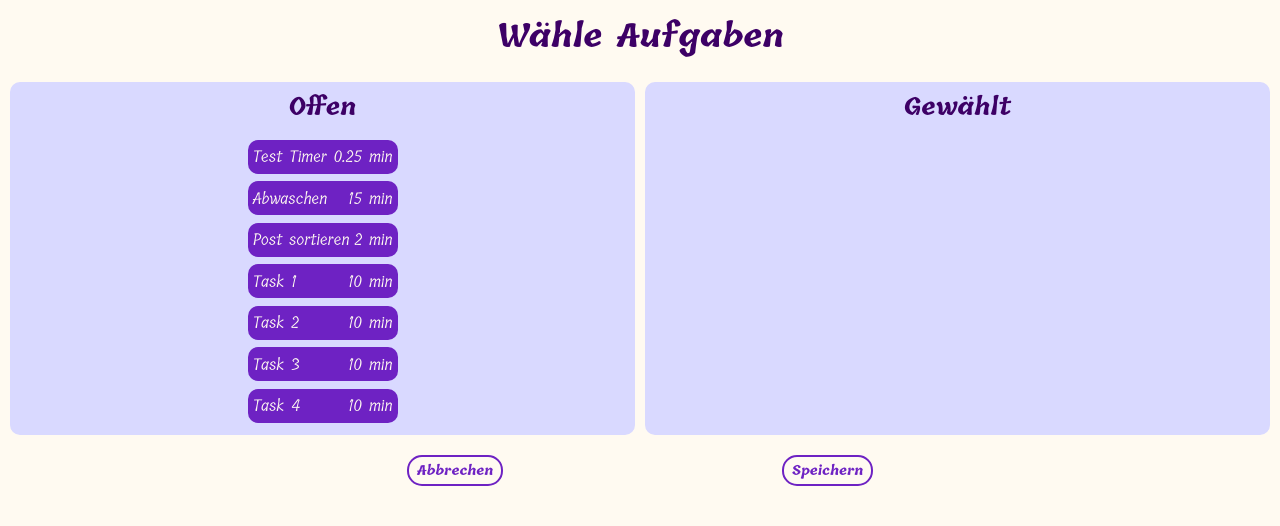
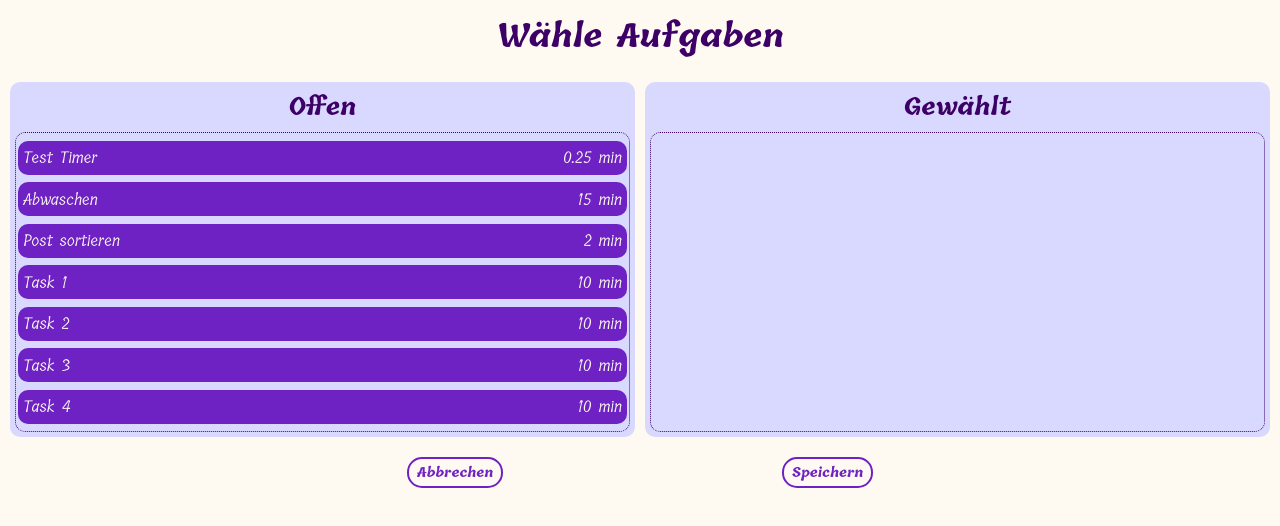
Before and after one commit to A11yship/capstone-project, a Next.js app: page /create-list in a window 1280 px wide. Shown: the top 526 px of the page. Built offline with nearby package versions, Linux system fonts and the light colour scheme.

Commit message:
Fix bugs in Drag and Drop with adding more styling

```diff
--- a/src/components/Column/Column.js
+++ b/src/components/Column/Column.js
@@ -2,7 +2,7 @@ import {Droppable} from '@hello-pangea/dnd';
 
 import Task from '../Task/Task';
 
-import StyledColumn from './StyledColumn';
+import {StyledColumn, StyledDiv} from './StyledColumn';
 
 export default function Column({column, tasks}) {
 	return (
@@ -10,12 +10,12 @@ export default function Column({column, tasks}) {
 			<h2>{column}</h2>
 			<Droppable droppableId={column}>
 				{provided => (
-					<div ref={provided.innerRef} {...provided.droppableProps}>
+					<StyledDiv ref={provided.innerRef} {...provided.droppableProps}>
 						{tasks.map((task, index) => {
 							return <Task key={task.id} task={task} index={index} />;
 						})}
 						{provided.placeholder}
-					</div>
+					</StyledDiv>
 				)}
 			</Droppable>
 		</StyledColumn>
--- a/src/components/Column/StyledColumn.js
+++ b/src/components/Column/StyledColumn.js
@@ -11,4 +11,12 @@ const StyledColumn = styled.div`
 	background-color: var(--light-accent);
 `;
 
-export default StyledColumn;
+const StyledDiv = styled.div`
+	width: 100%;
+	height: 100%;
+	padding: 0 2px;
+	border: 1px dotted var(--dark-color);
+	border-radius: 10px;
+`;
+
+export {StyledColumn, StyledDiv};
--- a/src/components/Task/StyledTask.js
+++ b/src/components/Task/StyledTask.js
@@ -5,6 +5,7 @@ const StyledTask = styled.div`
 	align-items: center;
 	justify-content: space-between;
 	gap: 5px;
+	width: 100%;
 	margin: 7.5px 0;
 	padding: 3.5px 5px;
 	border-radius: 10px;
```
